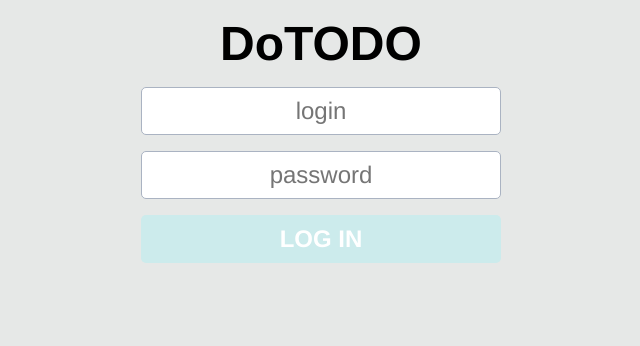
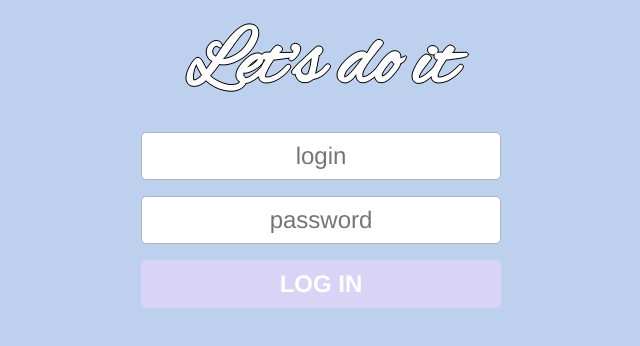
Before and after one commit to deFarro/dotodo, a React app: page / in a window 1280 px wide. Shown: the whole page, without its empty margins (319-959 px from the left). Built offline with nearby package versions, Linux system fonts and the light colour scheme.

Commit message:
Amend title text and font, fix some styling

```diff
--- a/src/js/components/Title.js
+++ b/src/js/components/Title.js
@@ -9,7 +9,7 @@ import '../../scss/Title.scss'
 const Title = (props) => {
   return (
     <div className="app_title">
-      <h1>DoTODO</h1>
+      <h1>Let's do it</h1>
       {props.children}
     </div>
   )
--- a/src/scss/ListOfToDos.scss
+++ b/src/scss/ListOfToDos.scss
@@ -21,7 +21,8 @@
   text-align: center;
   height: 4rem;
   padding-top: 1rem;
-  border-bottom: 2px solid $border_color;
+  border-bottom: 1px solid $border_color;
+  border-radius: 4px 4px 0 0;
 }
 
 .inProgress .headline {
--- a/src/scss/LogoutButton.scss
+++ b/src/scss/LogoutButton.scss
@@ -9,8 +9,8 @@
   }
   button {
     @include button;
-    @include format_text($size: 1.5rem, $color: white);
-    width: 200px;
-    height: 3rem;
+    @include format_text($size: 1rem, $color: white);
+    width: 100px;
+    height: 2rem;
   }
 }
--- a/src/scss/Title.scss
+++ b/src/scss/Title.scss
@@ -6,7 +6,8 @@
   text-align: center;
   position: relative;
   h1 {
-    @include format_text(3rem);
+    @include format_text(5rem, white, $title_font);
+    text-shadow: -1px 0 black, 0 1px black, 1px 0 black, 0 -1px black;
     margin: 1rem;
   }
 }
--- a/src/scss/partials/_mixins.scss
+++ b/src/scss/partials/_mixins.scss
@@ -1,6 +1,6 @@
 // Text formating
-@mixin format_text($size: 1rem, $color: $primary_text_color) {
-  font-family: Helvetica;
+@mixin format_text($size: 1rem, $color: $primary_text_color, $font: Helvetica) {
+  font-family: $font;
   color: $color;
   font-size: $size;
 }
--- a/src/scss/partials/_variables.scss
+++ b/src/scss/partials/_variables.scss
@@ -1,14 +1,17 @@
-$primary_background_color: #E6E8E7;
+@import url(https://fonts.googleapis.com/css?family=Alex+Brush);
+
+$primary_background_color: #BDD0EE;
 $todo_background_color: white;
-$list_background_color: #F1F3F2;
+$list_background_color: #F2F5F8;
 $primary_text_color: black;
 $border_color: #AAB3C2;
-$button_color: #81CFD1;
+$button_color: #8F7EE5;
 
-$inprog_color: #DFD67B;
-$completed_color: #80D087;
+$inprog_color: #FFBC3C;
+$completed_color: #4DD87A;
 $error_color: #DA6667;
 
 $select_color: #bfd9bf;
 
 $font: Helvetica;
+$title_font: 'Alex Brush';
```
